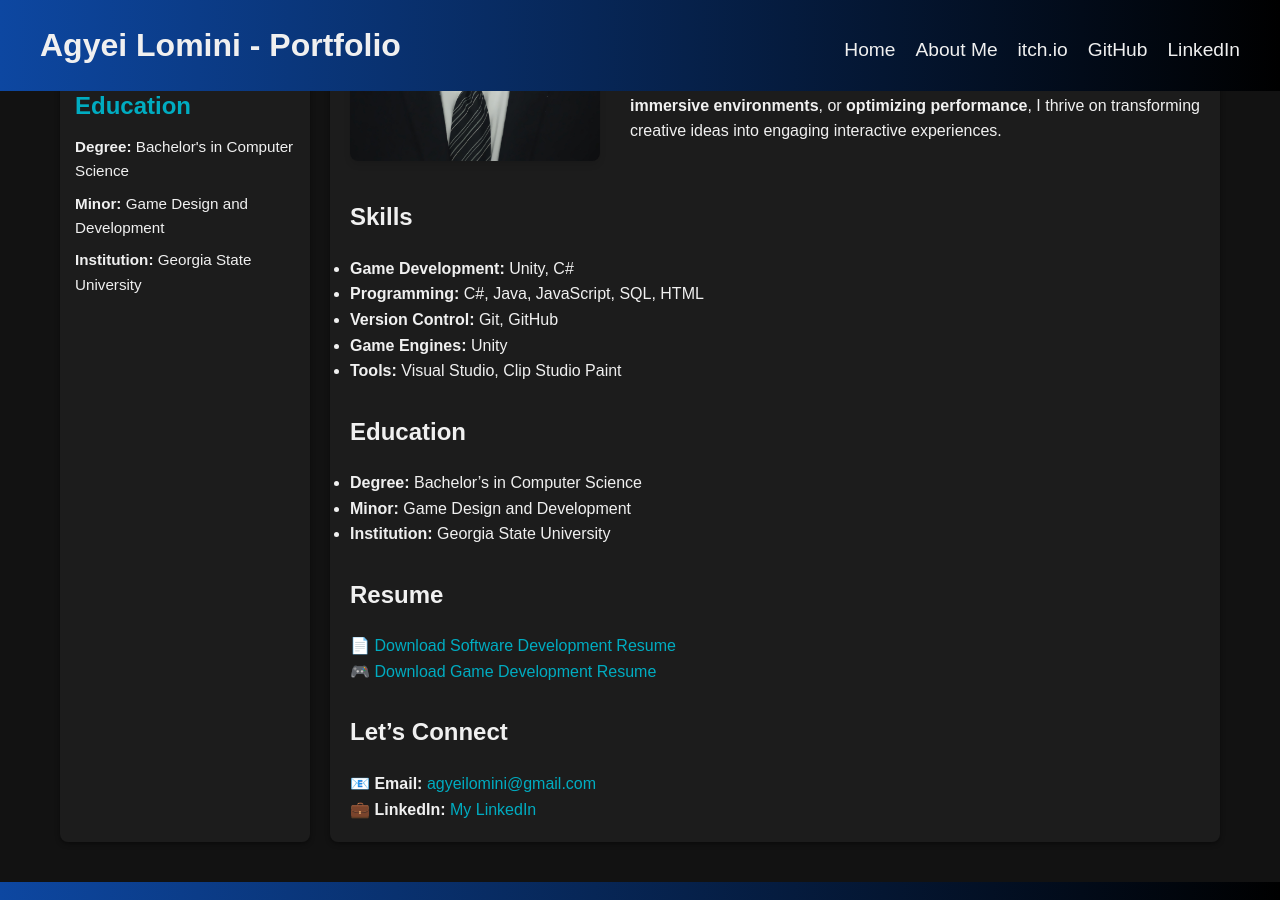
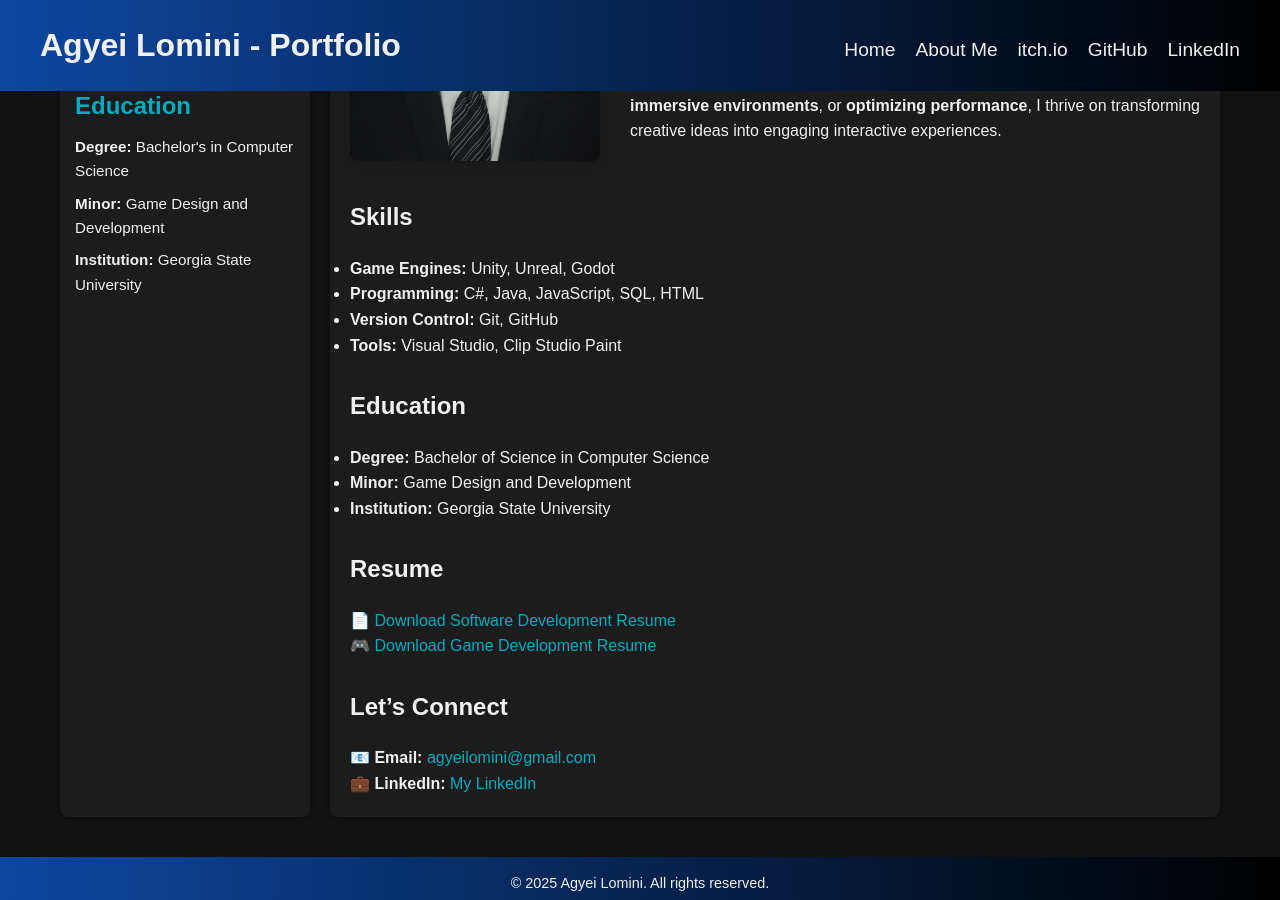
Before and after one commit to Zeroscapez/Zeroscapez.github.io, a Jekyll site: the page built from About/about.md, in a window 1280 px wide and 900 px high, scrolled down 464 px. Built offline with Jekyll 4.4.1, drawn with Linux system fonts in a browser that asks for light colours.

Commit message:
Update about.md

```diff
--- a/About/about.md
+++ b/About/about.md
@@ -15,14 +15,13 @@ My academic background has provided me with a solid foundation in coding, proble
 On this site, you will find a curated selection of my **game development projects**, a showcase of my  technical skills, and insights into my professional journey. Whether designing **innovative gameplay mechanics**, building **immersive environments**, or **optimizing performance**, I thrive on transforming creative ideas into engaging interactive experiences. <br><br>
 
 ## Skills
-- **Game Development:** Unity, C#
+- **Game Engines:** Unity, Unreal, Godot
 - **Programming:** C#, Java, JavaScript, SQL, HTML
 - **Version Control:** Git, GitHub
-- **Game Engines:** Unity
 - **Tools:** Visual Studio, Clip Studio Paint
 
 ## Education
-- **Degree:** Bachelor's in Computer Science
+- **Degree:** Bachelor of Science in Computer Science
 - **Minor:** Game Design and Development
 - **Institution:** Georgia State University
 
```
